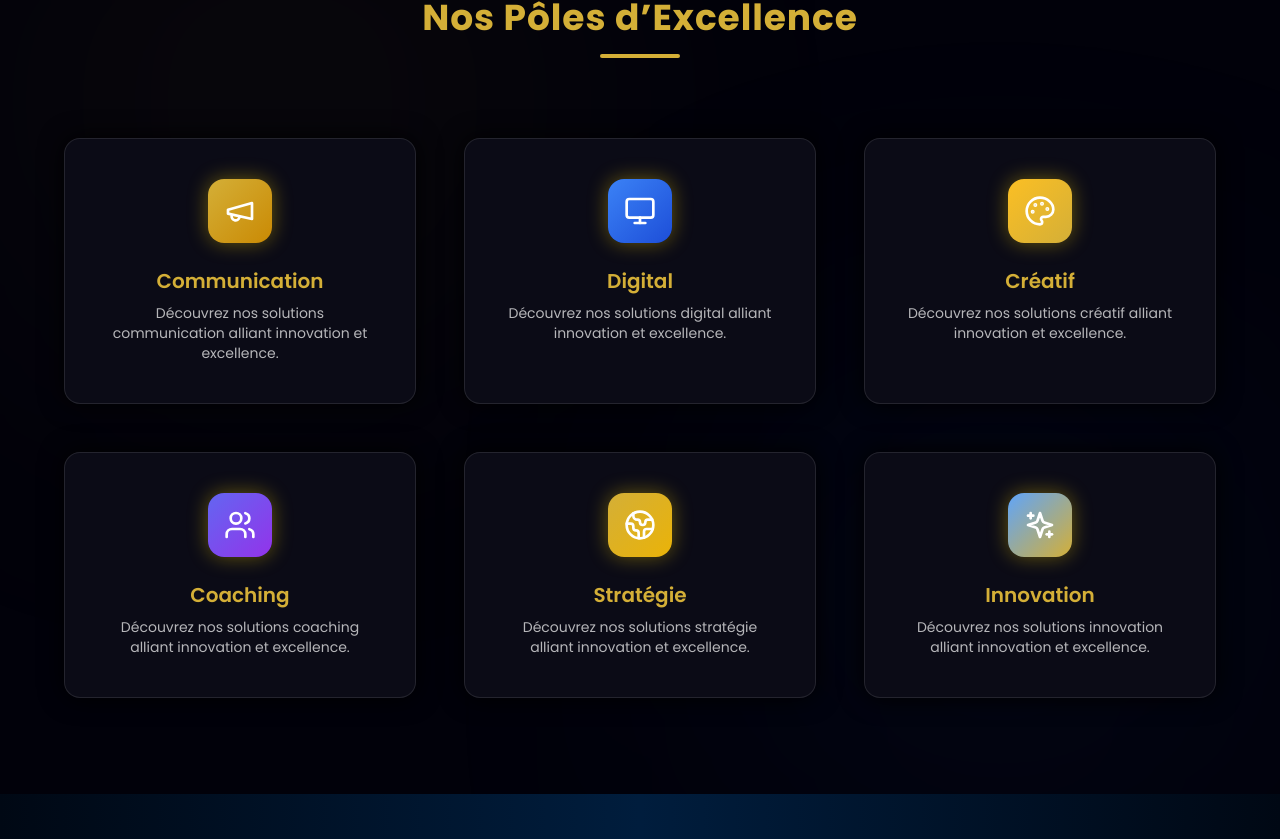
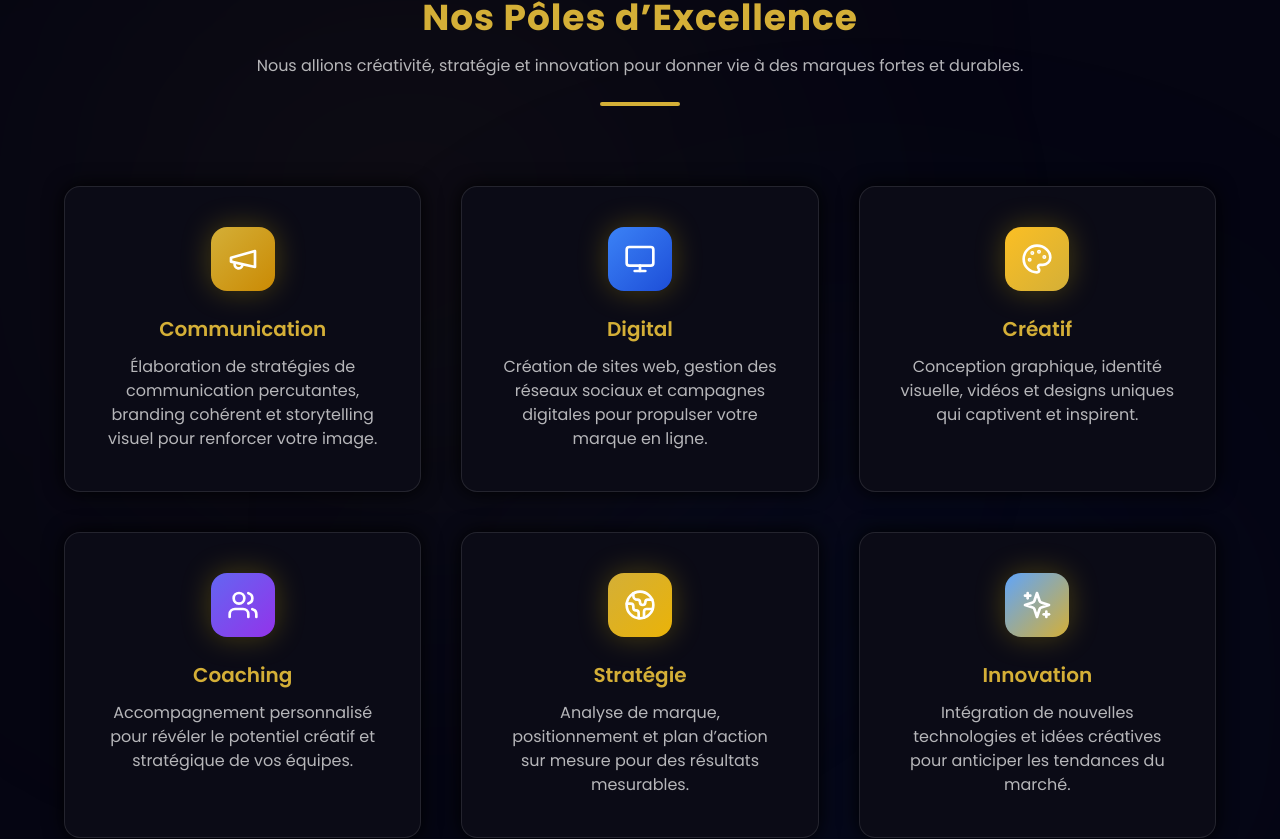
Before and after one commit to adjoeugenie2020-code/glowempire, a React (Vite) app: page / in a window 1280 px wide. Shown: the part 978-1817 px from the top of the page. Built offline with nearby package versions, Linux system fonts and the light colour scheme.

Commit message:
Updated Home.tsx

```diff
--- a/src/pages/Home.tsx
+++ b/src/pages/Home.tsx
@@ -77,40 +77,86 @@ const Home = () => {
       </section>
 
       {/* === SERVICES === */}
-<section id="services" className="relative py-24 px-8 bg-[#01010A] text-white overflow-hidden">
-  {/* Halo global doux */}
+<section
+  id="services"
+  className="relative py-24 px-8 bg-[#050512] text-white overflow-hidden"
+>
+  {/* Lumières d’ambiance globales */}
   <div className="absolute inset-0">
-    <div className="absolute top-0 left-20 w-[400px] h-[400px] bg-gold/10 rounded-full blur-[180px]"></div>
-    <div className="absolute bottom-0 right-20 w-[400px] h-[400px] bg-blue-500/10 rounded-full blur-[180px]"></div>
+    <div className="absolute top-20 left-40 w-[500px] h-[500px] bg-gold/10 rounded-full blur-[200px]"></div>
+    <div className="absolute bottom-0 right-40 w-[500px] h-[500px] bg-blue-600/10 rounded-full blur-[200px]"></div>
   </div>
 
-  <div className="relative max-w-6xl mx-auto text-center mb-20 z-10">
-    <h2 className="text-4xl font-bold text-gold mb-4 tracking-wide">Nos Pôles d’Excellence</h2>
-    <div className="w-20 h-1 bg-gold mx-auto rounded-full"></div>
+  <div className="relative z-10 max-w-6xl mx-auto text-center mb-20">
+    <h2 className="text-4xl font-extrabold text-gold mb-4 tracking-wide">
+      Nos Pôles d’Excellence
+    </h2>
+    <p className="text-white/70 max-w-3xl mx-auto">
+      Nous allions créativité, stratégie et innovation pour donner vie à des marques fortes et durables.
+    </p>
+    <div className="w-20 h-1 bg-gold mx-auto mt-6 rounded-full"></div>
   </div>
 
-  <div className="relative grid grid-cols-1 md:grid-cols-2 lg:grid-cols-3 gap-12 max-w-6xl mx-auto z-10">
+  <div className="relative z-10 grid grid-cols-1 sm:grid-cols-2 lg:grid-cols-3 gap-10 max-w-6xl mx-auto">
     {services.map((service, index) => (
       <motion.div
         key={index}
-        whileHover={{ scale: 1.07 }}
+        whileHover={{ scale: 1.04 }}
         transition={{ duration: 0.3 }}
-        className="relative group bg-[#0B0B16] border border-white/10 rounded-2xl p-10 text-center shadow-[0_0_25px_#000] overflow-hidden"
+        className="relative bg-[#0B0B16] rounded-2xl p-10 text-center shadow-[0_0_20px_#000] border border-white/10 overflow-hidden group"
       >
-        {/* Halo lumineux derrière la carte */}
-        <div className="absolute inset-0 opacity-0 group-hover:opacity-100 transition duration-500">
-          <div className={`absolute -inset-1 bg-gradient-to-br ${service.color} rounded-2xl blur-2xl opacity-60 animate-pulse`}></div>
-        </div>
+        {/* Halo lumineux doux derrière chaque grid */}
+        <div
+          className={`absolute -inset-0.5 bg-gradient-to-br ${service.color} opacity-0 group-hover:opacity-80 blur-[80px] transition-all duration-500`}
+        ></div>
 
         {/* Contenu */}
-        <div className="relative z-10 flex flex-col items-center">
-          <div className={`w-16 h-16 bg-gradient-to-br ${service.color} rounded-2xl flex items-center justify-center mb-6 shadow-[0_0_20px_#FFD70060]`}>
+        <div className="relative z-10">
+          <div
+            className={`w-16 h-16 mx-auto mb-6 rounded-2xl flex items-center justify-center bg-gradient-to-br ${service.color} shadow-[0_0_30px_#FFD70040]`}
+          >
             <service.icon className="w-8 h-8 text-white" />
           </div>
-          <h3 className="text-xl font-semibold text-gold mb-2">{service.title}</h3>
-          <p className="text-white/70 text-sm">
-            Découvrez nos solutions {service.title.toLowerCase()} alliant innovation et excellence.
-          </p>
+          <h3 className="text-xl font-semibold text-gold mb-3">
+            {service.title}
+          </h3>
+
+          {service.title === 'Communication' && (
+            <p className="text-white/70">
+              Élaboration de stratégies de communication percutantes, branding
+              cohérent et storytelling visuel pour renforcer votre image.
+            </p>
+          )}
+          {service.title === 'Digital' && (
+            <p className="text-white/70">
+              Création de sites web, gestion des réseaux sociaux et campagnes
+              digitales pour propulser votre marque en ligne.
+            </p>
+          )}
+          {service.title === 'Créatif' && (
+            <p className="text-white/70">
+              Conception graphique, identité visuelle, vidéos et designs uniques
+              qui captivent et inspirent.
+            </p>
+          )}
+          {service.title === 'Coaching' && (
+            <p className="text-white/70">
+              Accompagnement personnalisé pour révéler le potentiel créatif et
+              stratégique de vos équipes.
+            </p>
+          )}
+          {service.title === 'Stratégie' && (
+            <p className="text-white/70">
+              Analyse de marque, positionnement et plan d’action sur mesure pour
+              des résultats mesurables.
+            </p>
+          )}
+          {service.title === 'Innovation' && (
+            <p className="text-white/70">
+              Intégration de nouvelles technologies et idées créatives pour
+              anticiper les tendances du marché.
+            </p>
+          )}
         </div>
       </motion.div>
     ))}
```
